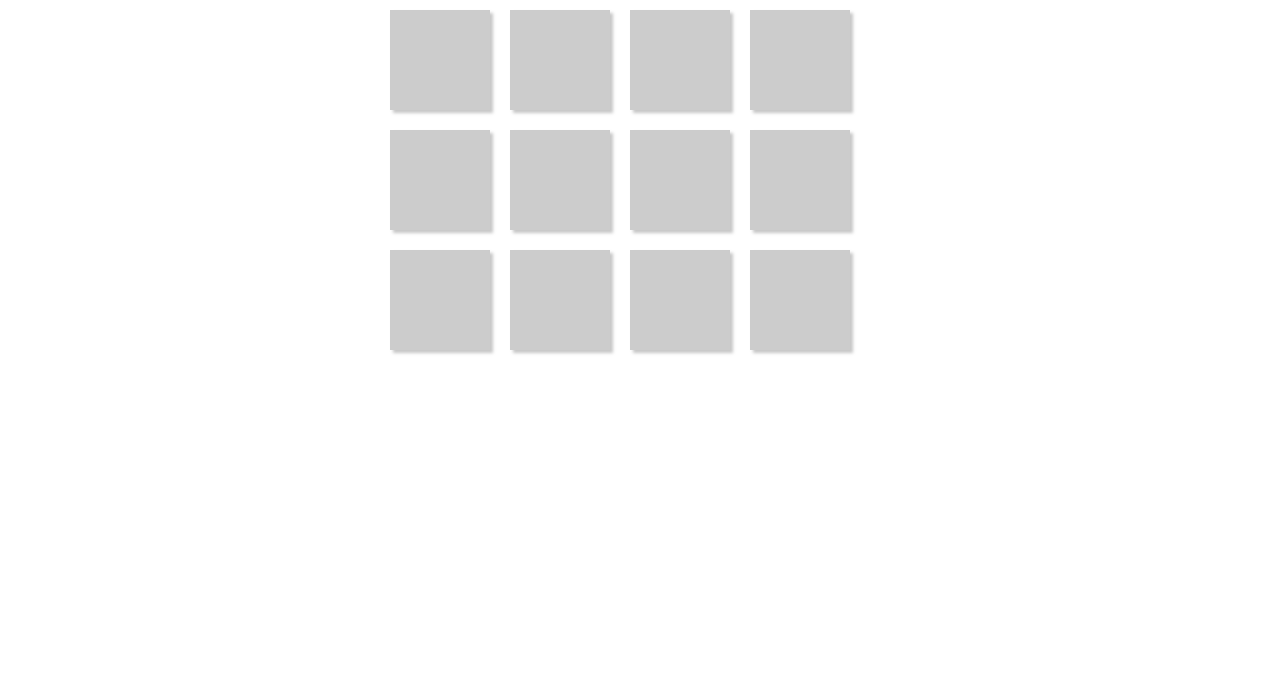
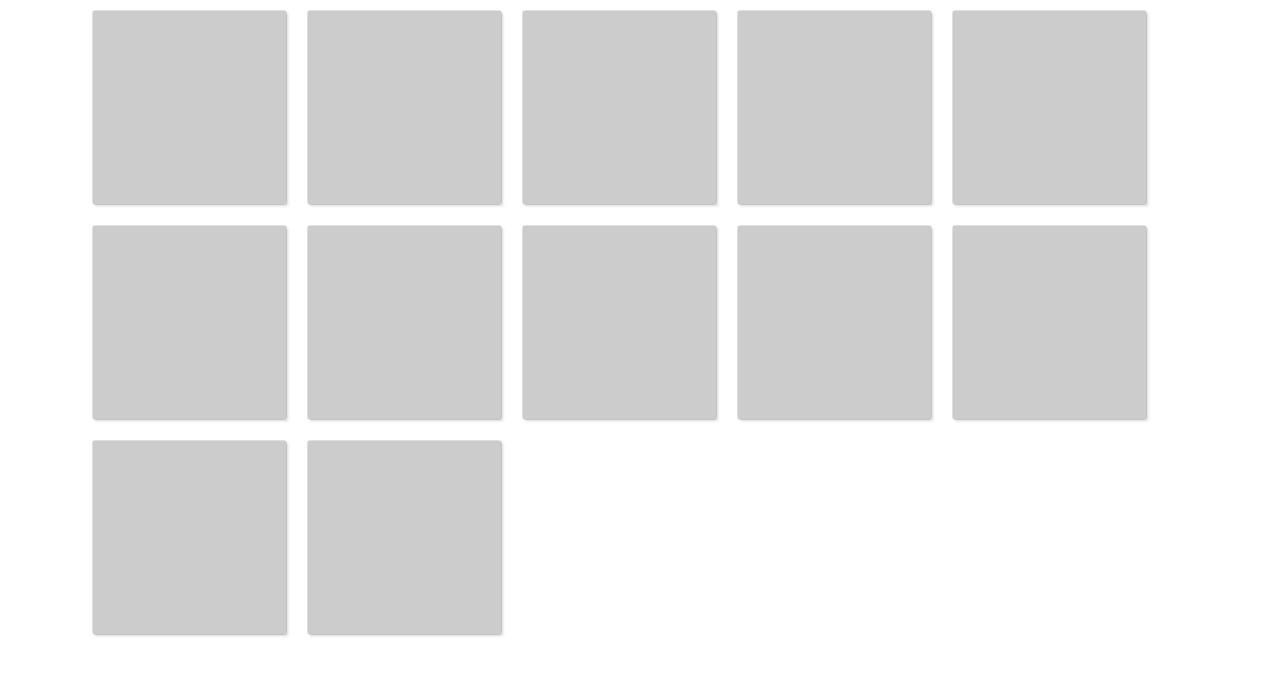
Before and after one commit to alejmendez/english-word-games, a React (Create React App) app: page / in a window 1280 px wide. Shown: the top 676 px of the page. Built offline with nearby package versions, Linux system fonts and the light colour scheme.

Commit message:
se agrega bootstrap y react router

```diff
--- a/package.json
+++ b/package.json
@@ -6,10 +6,13 @@
     "@testing-library/jest-dom": "^5.16.1",
     "@testing-library/react": "^12.1.2",
     "@testing-library/user-event": "^13.5.0",
+    "bootstrap": "^5.1.3",
     "lodash": "^4.17.21",
     "node-sass": "^7.0.1",
     "react": "^17.0.2",
+    "react-bootstrap": "^2.1.0",
     "react-dom": "^17.0.2",
+    "react-router-dom": "^6.2.1",
     "react-scripts": "5.0.0",
     "web-vitals": "^2.1.2"
   },
--- a/src/App.scss
+++ b/src/App.scss
@@ -1,4 +1 @@
-.container {
-  width: 520px;
-  margin: 0 auto;
-}
+@import "~bootstrap/scss/bootstrap";
--- a/src/Game/Components/Card.scss
+++ b/src/Game/Components/Card.scss
@@ -1,6 +1,6 @@
 .card {
-  width: 100px;
-  height: 100px;
+  width: 195px;
+  height: 195px;
   display: block;
   float: left;
   margin: 10px;
@@ -30,9 +30,7 @@
   height: 100%;
   -webkit-backface-visibility: hidden;
   backface-visibility: hidden;
-  box-shadow: 3px 3px 3px 0px rgba(180, 180, 180, 0.75);
-  -webkit-box-shadow: 3px 3px 3px 0px rgba(180, 180, 180, 0.75);
-  -moz-box-shadow: 3px 3px 3px 0px rgba(180, 180, 180, 0.75);
+  box-shadow: rgba(0, 0, 0, 0.15) 1.95px 1.95px 2.6px;
 }
 
 .card-front {
--- a/src/Game/Game.js
+++ b/src/Game/Game.js
@@ -1,5 +1,6 @@
 import { useState } from 'react';
 import { getListWords } from './utils';
+import { Container, Row, Col } from 'react-bootstrap';
 
 import './Game.scss';
 import { Card } from './Components/Card';
@@ -44,14 +45,18 @@ const Game = () => {
   };
 
   return (
-    <div className="container">
+    <Container fluid="md">
+      <Row>
+        <Col>
           {listWords.map((wordProps, i) => <Card
             key={i}
             index={i}
             onClick={cardHandler}
             {...wordProps}
           />)}
-    </div>
+        </Col>
+      </Row>
+    </Container>
   );
 }
 
```
Also changed, not shown: 1 other file (tests, documents, lock files or other folders). Lines whose indentation alone changed are shown as unchanged.
